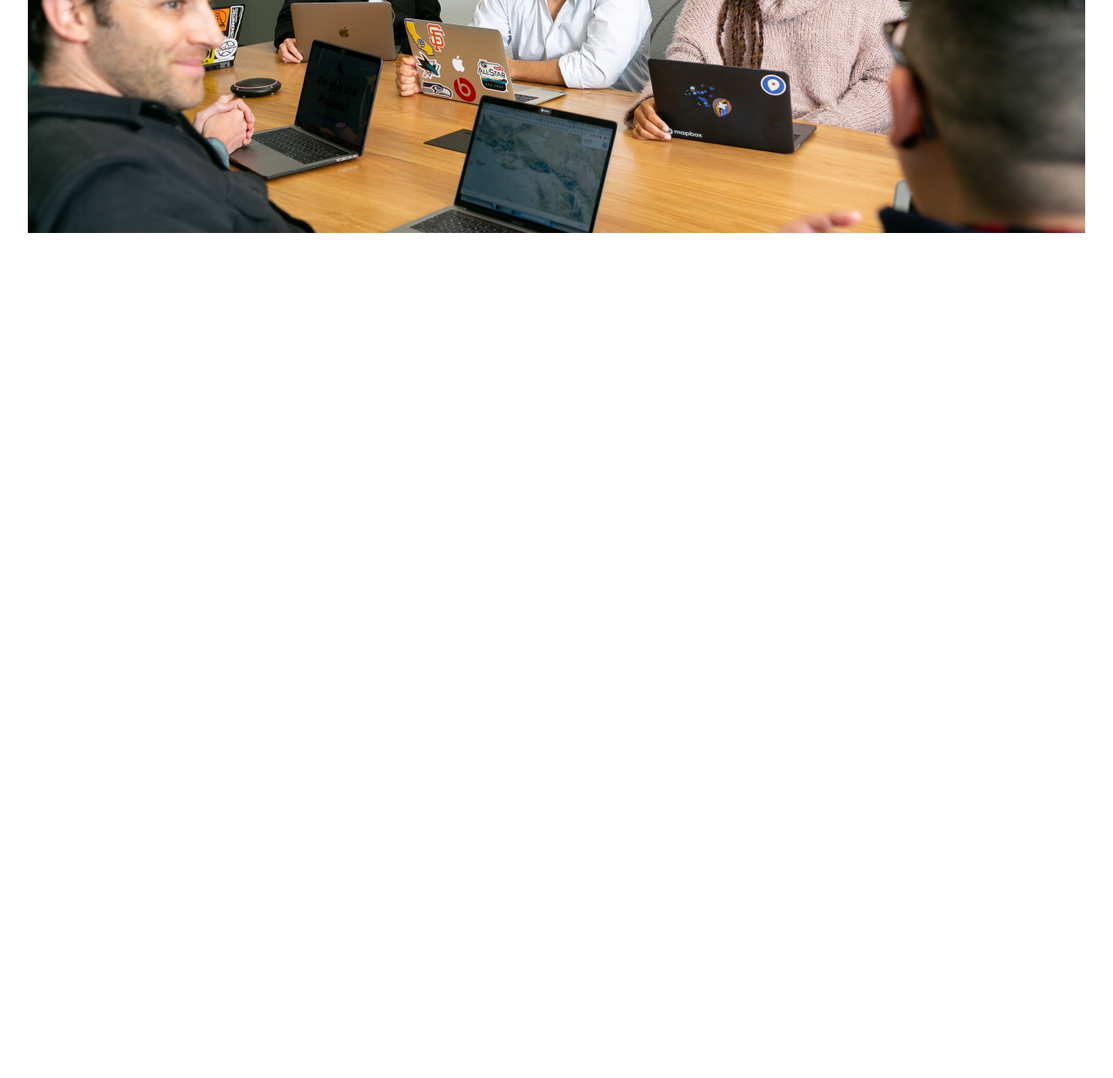
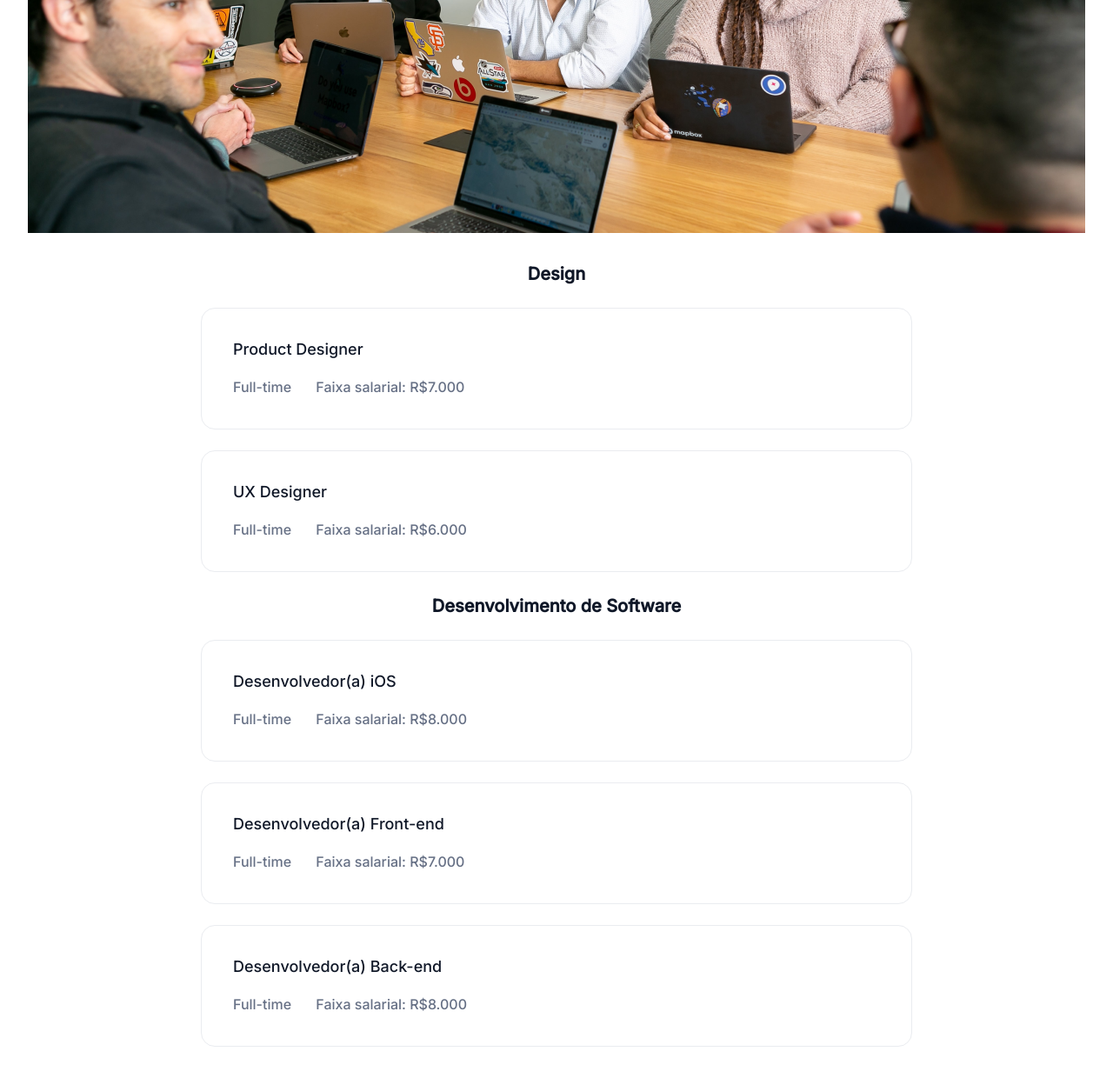
Before and after one commit to alexmengue/optimus-tech, a plain HTML site: page index.html in a window 1280 px wide. Shown: the part 1173-2413 px from the top of the page at 87% size. Before the commit the page ends 1473 px from the top, so only its background shows below. Drawn offline with Linux system fonts and the light colour scheme.

Commit message:
finished jobs section

```diff
--- a/assets/css/style.css
+++ b/assets/css/style.css
@@ -200,3 +200,49 @@ body, * {
     top: 298px;
     left: 112px;
 }
+
+.jobs {
+    height: 940px;
+}
+
+.jobs h2 {
+    height: 30px;
+    font-weight: 600;
+    font-size: 20px;
+    line-height: 30px;
+    color: #101828;
+    text-align: center;
+}
+
+.vacancy {
+    width: 768px;
+    height: 86px;
+    display: flex;
+    border: 1px solid #EAECF0;
+    border-radius: 16px;
+    padding: 24px 24px 28px 24px;
+    margin: 0 auto;
+    display: flex;
+    flex-direction: column;
+    justify-content: space-around;
+    align-items: flex-start;
+    margin: 24px auto;
+}
+
+.vacancy > span {
+    height: 28px;
+    font-weight: 500;
+    font-size: 18px;
+    line-height: 28px;
+    color: #101828;
+    padding-left: 12px;
+}
+
+.vacancy div span {
+    height: 24px;
+    font-weight: 500;
+    font-size: 16px;
+    line-height: 24px;
+    color: #667085;
+    padding: 12px;
+}
--- a/index.html
+++ b/index.html
@@ -79,5 +79,49 @@
 
             <img src="assets/img/Talentos.png" alt="pessoas em volta de uma mesa usando notebookks" />
         </section>
+
+        <section class="jobs">
+            <h2>Design</h2>
+            <div class="vacancy">
+                <span>Product Designer</span>
+                <div>
+                    <span>Full-time</span>
+                    <span>Faixa salarial: R$7.000</span>
+                </div>
+            </div>
+
+            <div class="vacancy">
+                <span>UX Designer</span>
+                <div>
+                    <span>Full-time</span>
+                    <span>Faixa salarial: R$6.000</span>
+                </div>
+            </div>
+
+            <h2>Desenvolvimento de Software</h2>
+            <div class="vacancy">
+                <span>Desenvolvedor(a) iOS</span>
+                <div>
+                    <span>Full-time</span>
+                    <span>Faixa salarial: R$8.000</span>
+                </div>
+            </div>
+
+            <div class="vacancy">
+                <span>Desenvolvedor(a) Front-end</span>
+                <div>
+                    <span>Full-time</span>
+                    <span>Faixa salarial: R$7.000</span>
+                </div>
+            </div>
+
+            <div class="vacancy">
+                <span>Desenvolvedor(a) Back-end</span>
+                <div>
+                    <span>Full-time</span>
+                    <span>Faixa salarial: R$8.000</span>
+                </div>
+            </div>
+        </section>
     </body>
 </html>
```
